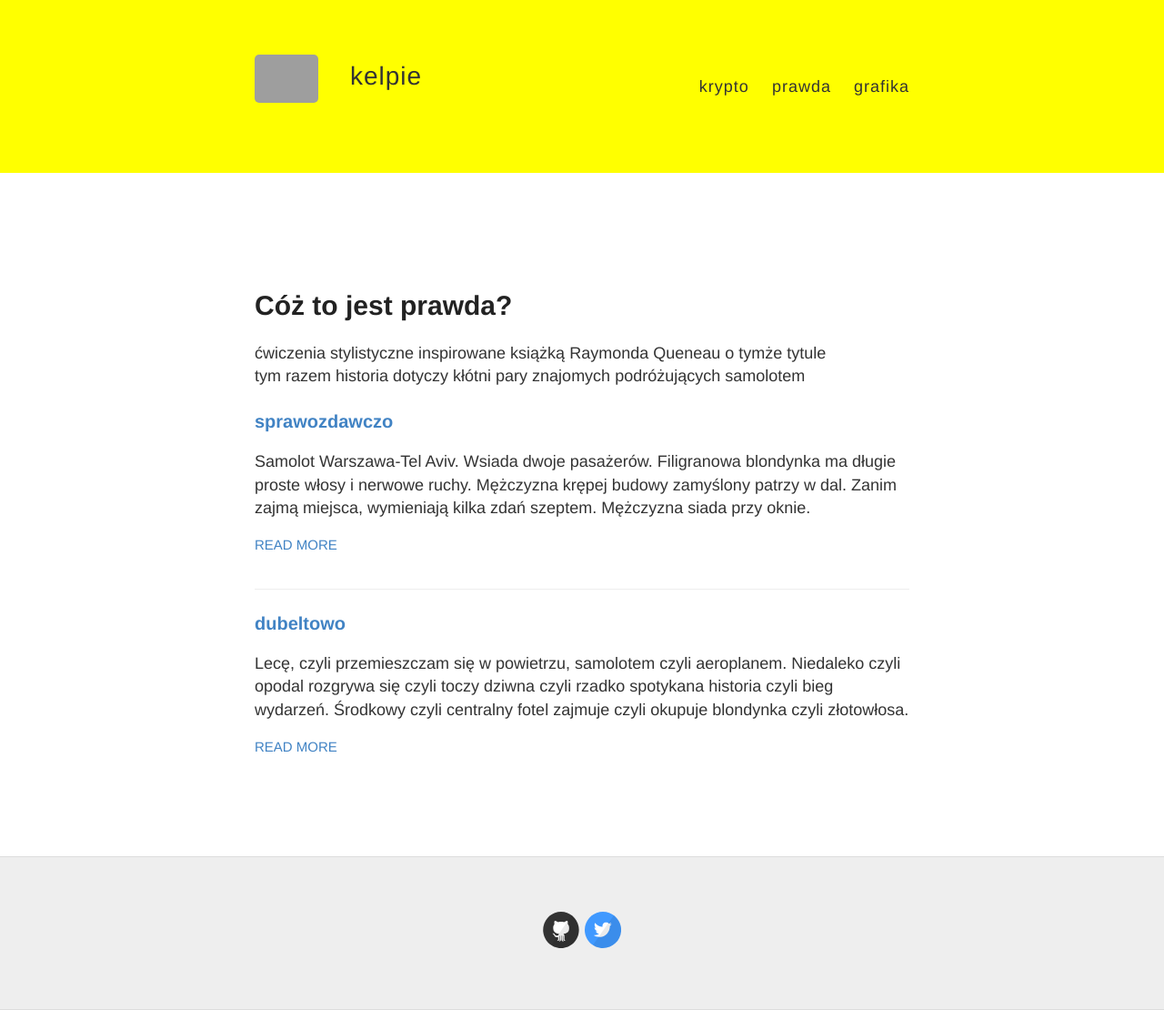
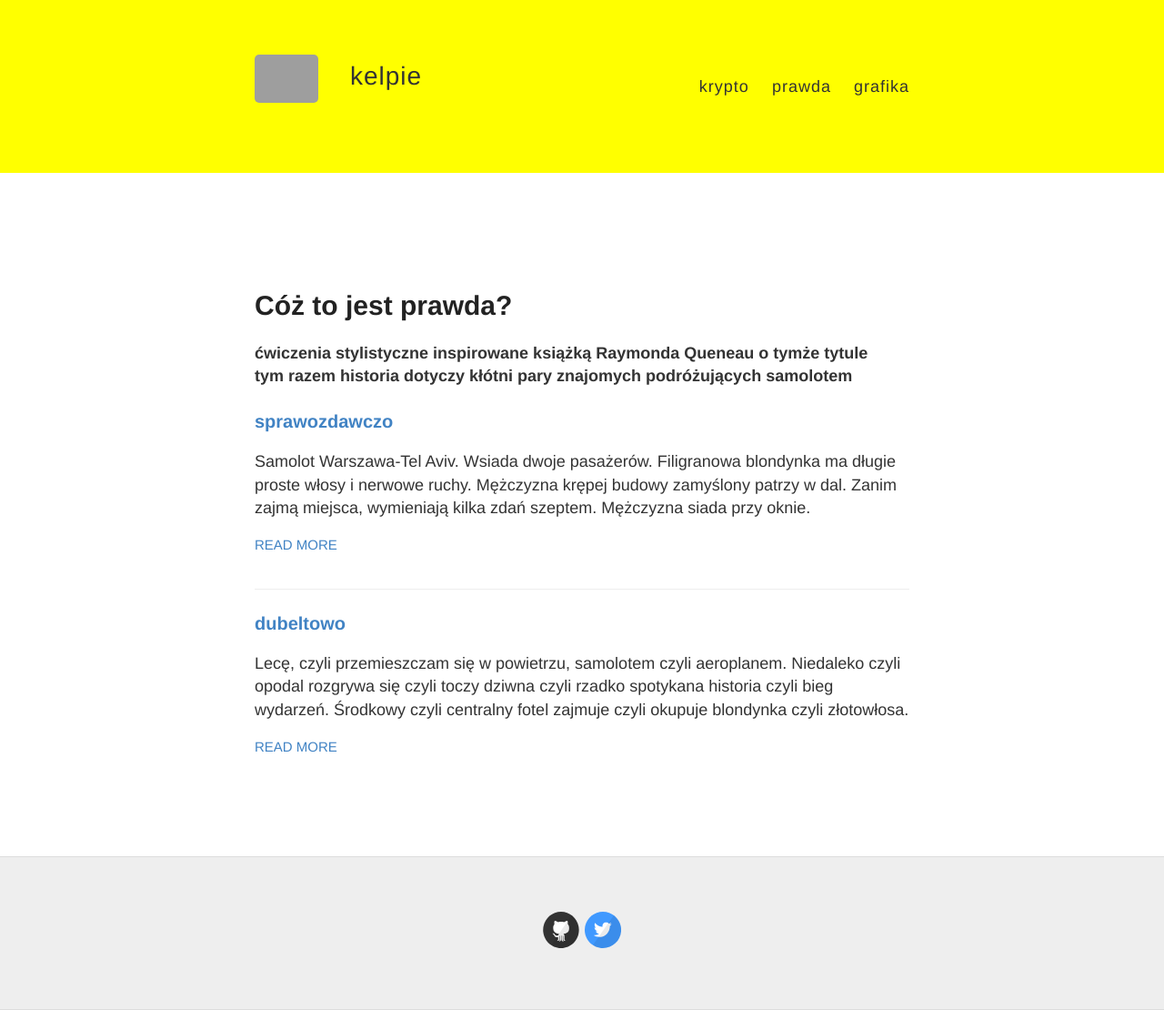
Before and after one commit to keIpie/keIpie.github.io, a Jekyll site: the page built from prawda.md, in a window 1280 px wide. Shown: the whole page at 91% size. Built offline with Jekyll 4.4.1, drawn with Linux system fonts in a browser that asks for light colours; grey boxes are pictures that could not be loaded.

Commit message:
dubeltowo

```diff
--- a/_layouts/post2.html
+++ b/_layouts/post2.html
@@ -37,8 +37,8 @@
 
     <div id="main" role="main" class="container">
       <h1> Cóż to jest prawda? </h1>
-      <p> ćwiczenia stylistyczne inspirowane książką Raymonda Queneau o tymże tytule <br>
-           tym razem historia dotyczy kłótni pary znajomych podróżujących samolotem </p>
+      <p><b> ćwiczenia stylistyczne inspirowane książką Raymonda Queneau o tymże tytule <br>
+           tym razem historia dotyczy kłótni pary znajomych podróżujących samolotem </b></p>
       <div class="posts">
         {% for post in site.categories.posts2 %}
           <article class="post">
```
